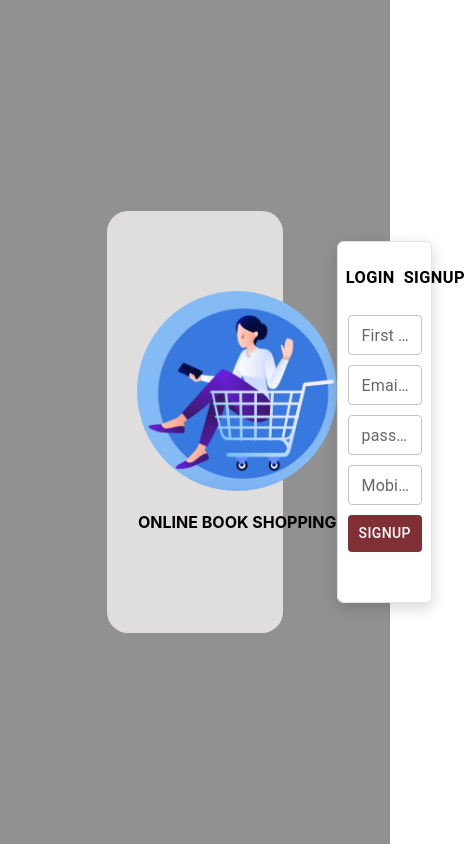
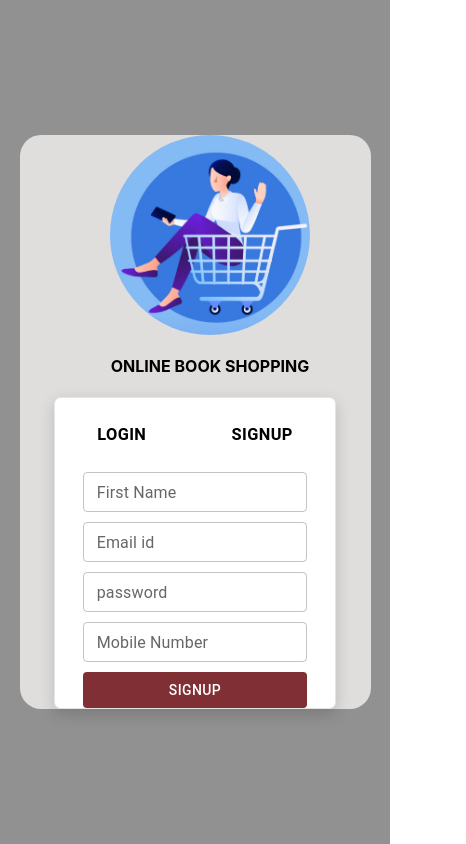
Before and after one commit to Rosy-Rupali/book-store, a React (Create React App) app: page / in a window 390 px wide. Shown: the whole page, 466 px wide, since content can reach past the window. Built offline with nearby package versions, Linux system fonts and the light colour scheme.

Commit message:
added: media queries to make the ui responsive

```diff
--- a/src/css/BookStoreMain.css
+++ b/src/css/BookStoreMain.css
@@ -45,7 +45,43 @@
 .signupButton {
   color: #000000 !important;
 }
-.show{
+.show {
   padding-left: 10%;
   padding-right: 10%;
 }
+@media only screen and (max-width: 1100px) and (min-width: 901px) {
+  .container-bookstore {
+    width: 80%;
+    height: 30%;
+  }
+  .formContainer-pages {
+    padding-top: 7%;
+    height: 100%;
+  }
+}
+
+@media only screen and (max-width: 900px) and (min-width: 601px) {
+  .container-bookstore {
+    width: 85%;
+    height: 30%;
+  }
+  .formContainer-pages {
+    height: 130%;
+  }
+}
+
+@media only screen and (max-width: 600px) {
+  .mainContainer-bookstore {
+    flex-direction: column !important;
+    margin-right: 20% !important;
+  }
+  .container-bookstore {
+    flex-direction: column;
+    height: fit-content;
+    width: 90%;
+  }
+  .formContainer-pages {
+    width: 80%;
+    height: auto;
+  }
+}
```
